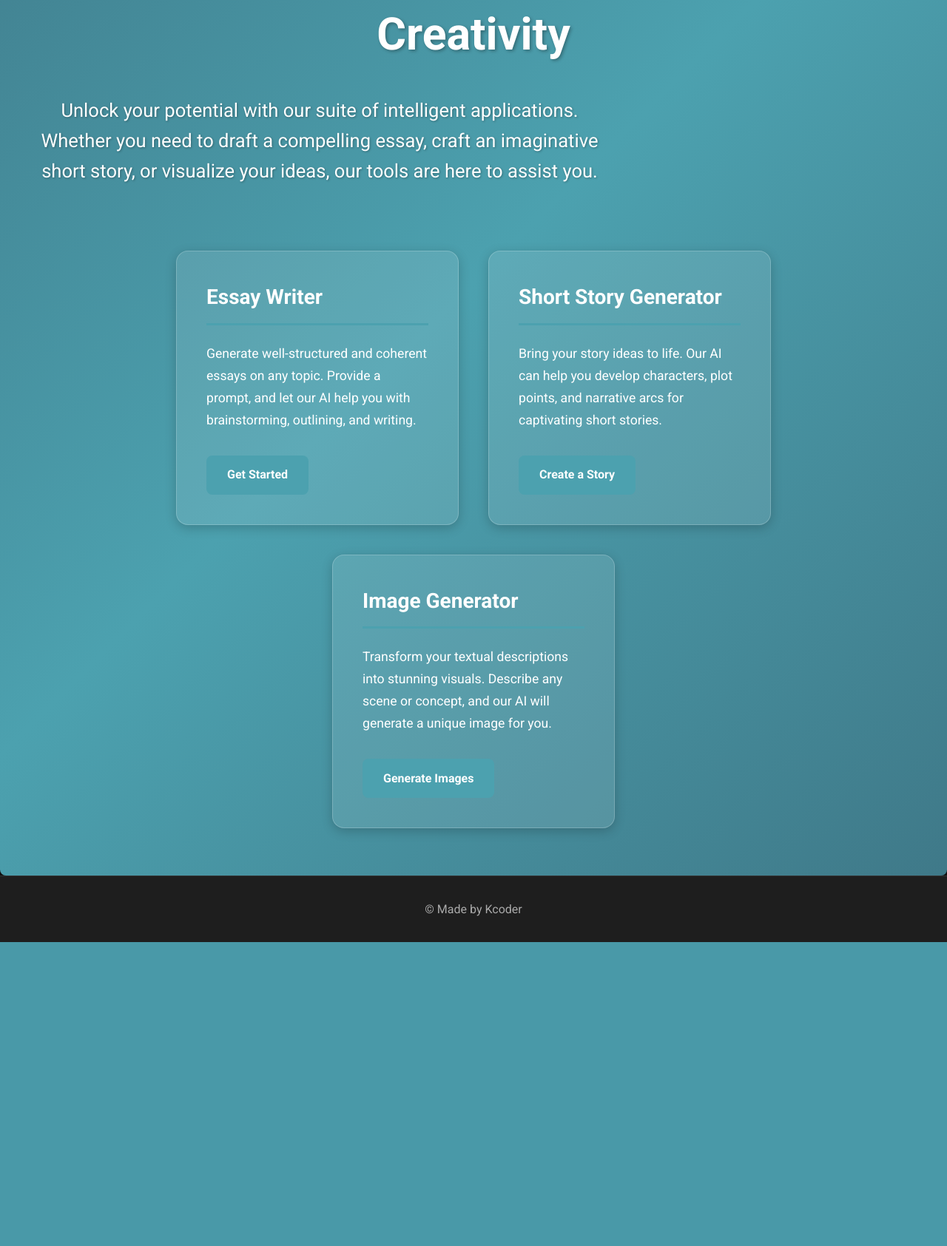
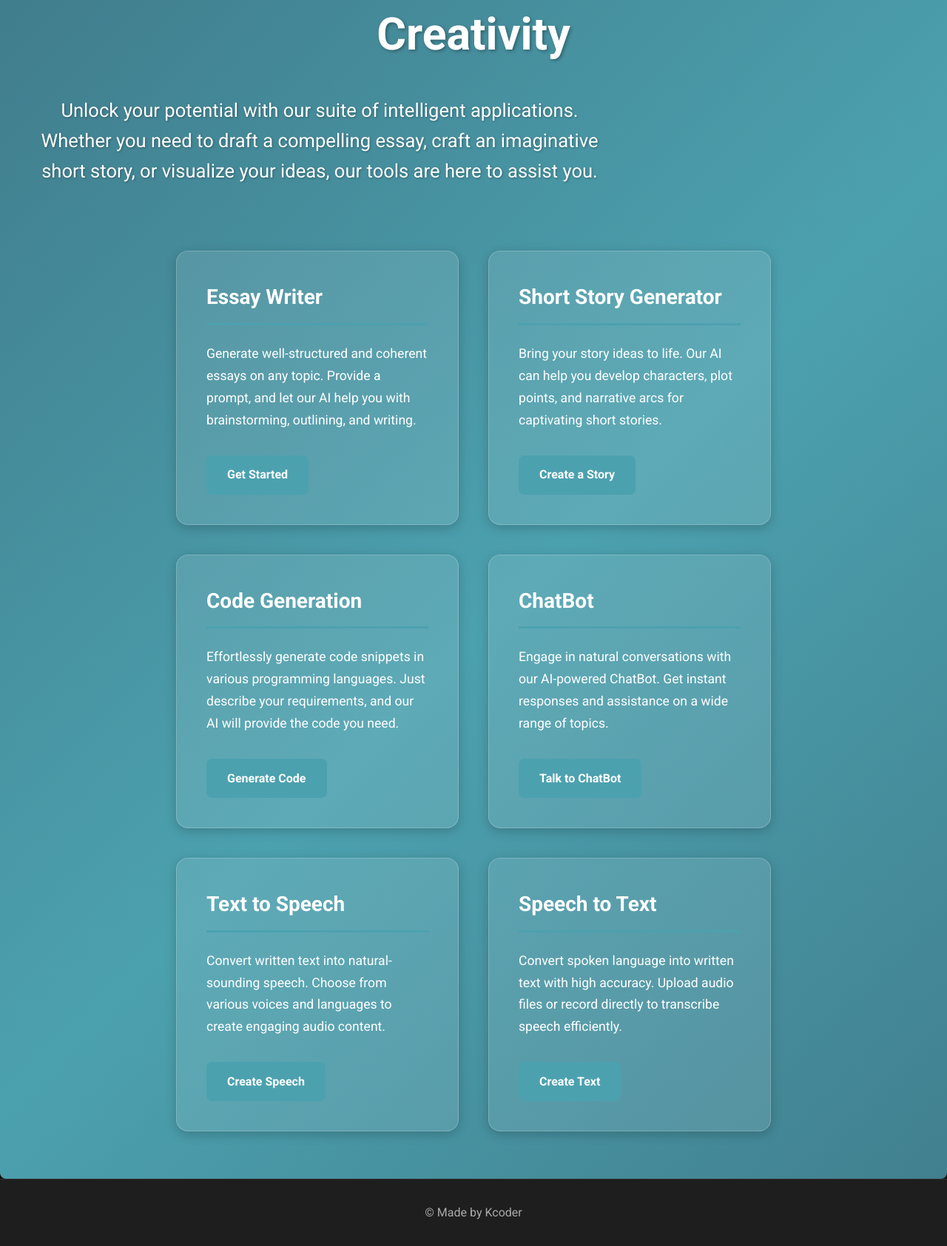
Before and after one commit to kushmdesai/ai-generator, a Flask app: page / in a window 1280 px wide. Shown: the part 293-1978 px from the top of the page at 74% size. Before the commit the page ends 1567 px from the top, so only its background shows below. Run offline with Flask 3, Linux system fonts and the light colour scheme.

Commit message:
updated the home page to match current options

```diff
--- a/app.py
+++ b/app.py
@@ -138,7 +138,7 @@ def image_generation():
         try:
             response = client.models.generate_content(
 
-                model="gemini-2.5-flash",
+                model="gemini-2.0-flash-preview-image-generation",
                 contents=f"Draw an image about {topic}.",
 
                 config= types.GenerateContentConfig(
--- a/templates/home.html
+++ b/templates/home.html
@@ -4,7 +4,7 @@
 {% block extra_head %}
 <style>
     :root {
-        --primary-color: #4ca1af; /* Teal from gradient */
+        --primary-color: #4ca1af;
         --button-hover-color: #5cc9d7;
         --card-bg-color: rgba(255, 255, 255, 0.1);
         --card-border-color: rgba(255, 255, 255, 0.2);
@@ -40,7 +40,7 @@
         justify-content: center;
         align-items: center;
         text-align: center;
-        min-height: calc(100vh - 140px); /* Adjust based on header/footer height */
+        min-height: calc(100vh - 140px);
         box-sizing: border-box;
     }
 
@@ -86,10 +86,13 @@
         opacity: 0;
     }
 
+    /* staggered fade-in delays for all 6 cards */
     .feature-card:nth-child(1) { animation-delay: 0.2s; }
     .feature-card:nth-child(2) { animation-delay: 0.4s; }
     .feature-card:nth-child(3) { animation-delay: 0.6s; }
-
+    .feature-card:nth-child(4) { animation-delay: 0.8s; }
+    .feature-card:nth-child(5) { animation-delay: 1s; }
+    .feature-card:nth-child(6) { animation-delay: 1.2s; }
 
     .feature-card:hover {
         transform: translateY(-12px);
@@ -149,9 +152,24 @@
         <a href="{{ url_for('short_story') }}" class="button">Create a Story</a>
     </div>
     <div class="feature-card">
-        <h3>Image Generator</h3>
-        <p>Transform your textual descriptions into stunning visuals. Describe any scene or concept, and our AI will generate a unique image for you.</p>
-        <a href="{{ url_for('image_generation') }}" class="button">Generate Images</a>
+        <h3>Code Generation</h3>
+        <p>Effortlessly generate code snippets in various programming languages. Just describe your requirements, and our AI will provide the code you need.</p>
+        <a href="{{ url_for('code_generation') }}" class="button">Generate Code</a>
+    </div>
+    <div class="feature-card">
+        <h3>ChatBot</h3>
+        <p>Engage in natural conversations with our AI-powered ChatBot. Get instant responses and assistance on a wide range of topics.</p>
+        <a href="{{ url_for('chatbot') }}" class="button">Talk to ChatBot</a>
+    </div>
+    <div class="feature-card">
+        <h3>Text to Speech</h3>
+        <p>Convert written text into natural-sounding speech. Choose from various voices and languages to create engaging audio content.</p>
+        <a href="{{ url_for('text_to_speech') }}" class="button">Create Speech</a>
+    </div>
+    <div class="feature-card">
+        <h3>Speech to Text</h3>
+        <p>Convert spoken language into written text with high accuracy. Upload audio files or record directly to transcribe speech efficiently.</p>
+        <a href="{{ url_for('speech_to_text') }}" class="button">Create Text</a>
     </div>
 </div>
 {% endblock %}
```
